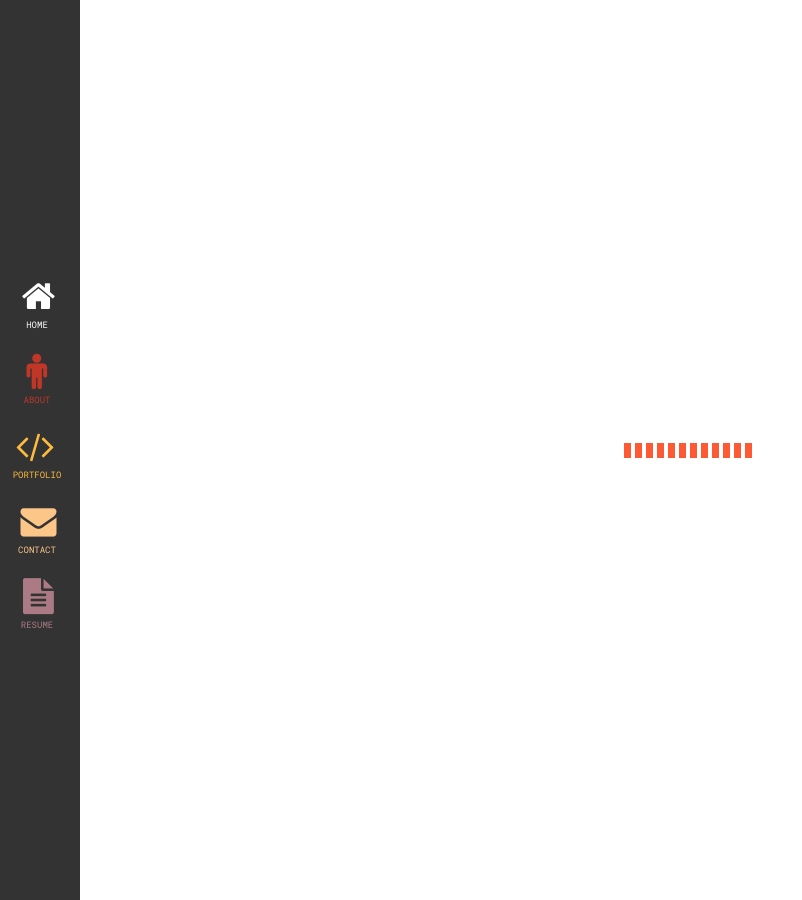
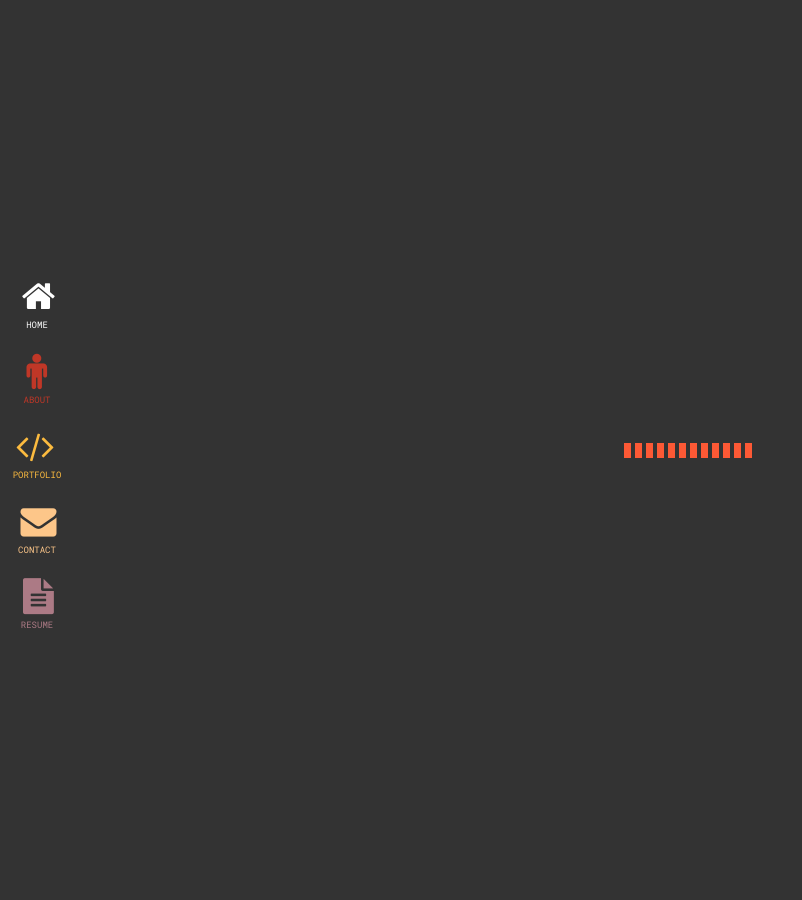
Before and after one commit to JWizerd/2017_personal_portfolio, a Jekyll site: the page built from index.html, in a window 1280 px wide. Shown: the whole page, without its empty margins (0-802 px from the left). Built offline with Jekyll 4.4.1, drawn with Linux system fonts in a browser that asks for light colours.

Commit message:
forgot to save file before last commit

```diff
--- a/assets/css/main.scss
+++ b/assets/css/main.scss
@@ -305,7 +305,7 @@ button a, button a:hover {
   margin-left: 80px;
   width: 95vw;
   height: 100vh;
-  background: white url("../img/loader.gif") center center no-repeat;
+  background: #333 url("../img/loader.gif") center center no-repeat;
   z-index: 2000;
 }
 
```
Also changed, not shown: 1 other file.
